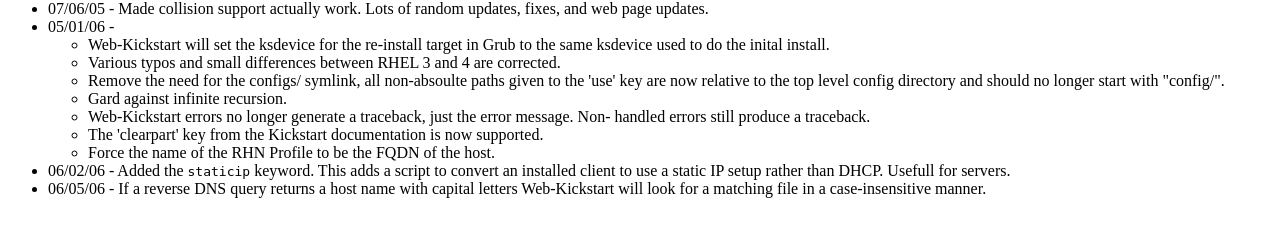
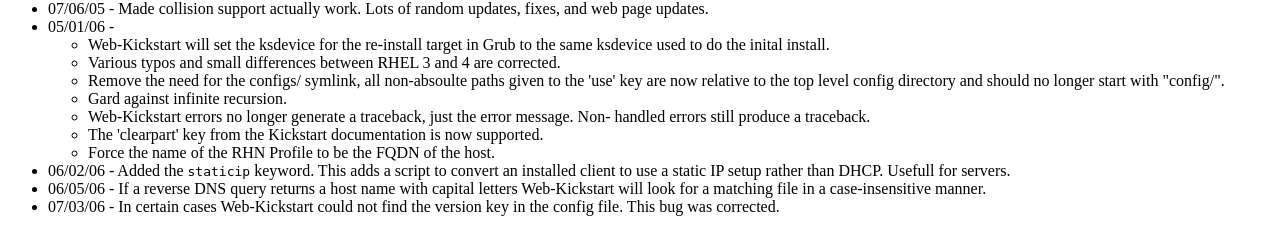
Before and after one commit to jjneely/webkickstart, a PHP site: page /changelog.phtml in a window 1280 px wide. Shown: the part 894-1126 px from the top of the page. Before the commit the page ends 1092 px from the top, so only its background shows below. Run offline with PHP 8.4, Linux system fonts and the light colour scheme.

Commit message:
Update changelog
git-svn-id: https://svn.linux.ncsu.edu/svn/cls/branches/solaris2ks/Release-20060606@1873 35bbe6b0-b001-0410-9f0e-dd3f93706181

```diff
--- a/changelog.phtml
+++ b/changelog.phtml
@@ -153,6 +153,9 @@ for servers.</li>
 <li>06/05/06 -
 If a reverse DNS query returns a host name with capital letters Web-Kickstart
 will look for a matching file in a case-insensitive manner.</li>
+<li>07/03/06 -
+In certain cases Web-Kickstart could not find the version key in the config
+file.  This bug was corrected.</li>
 
 </ul>
 
```
